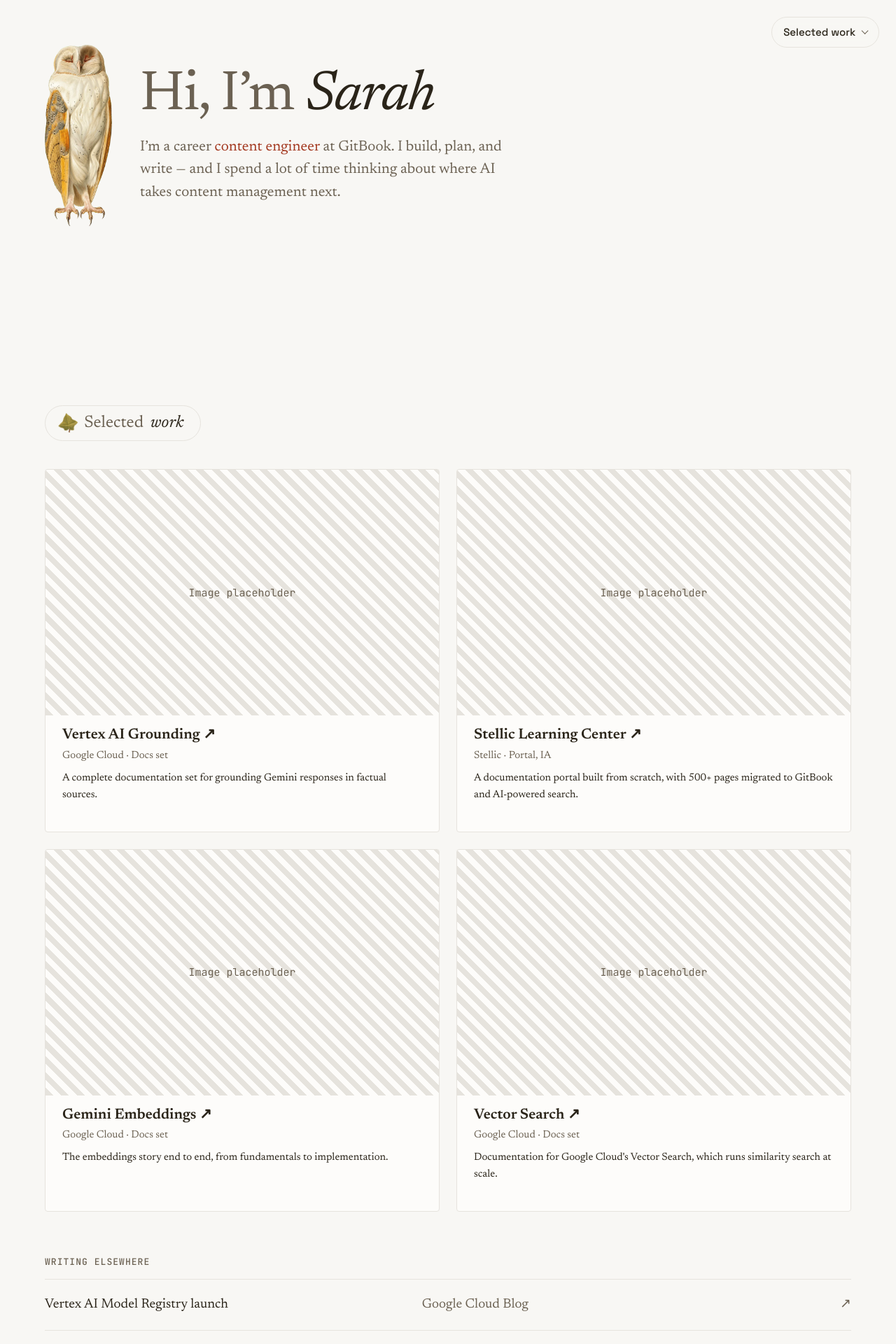
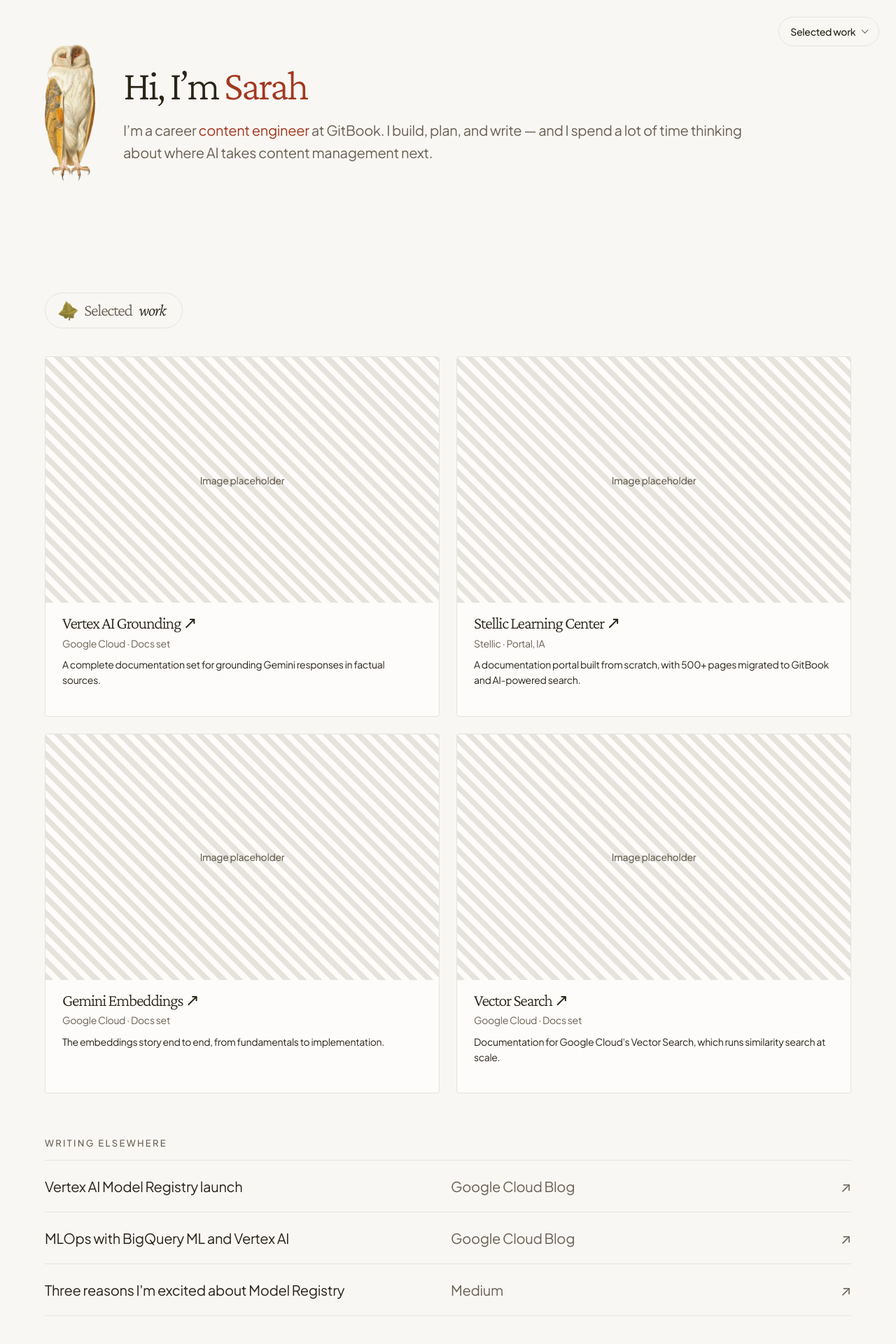
Before and after one commit to scrivera-dugan/site, a Jekyll site: the page built from index.md, in a window 1280 px wide. Shown: the top 1920 px of the page at 70% size. Built offline with Jekyll 4.4.1, drawn with Linux system fonts in a browser that asks for light colours; some of the changed text lies outside the part shown.

Commit message:
Rebuild the type system, tighten the page, trim the About section
Type
- One job per family: Crimson Pro 300 for headings and section titles,
  Plus Jakarta Sans for body, leads, lists and interface, JetBrains Mono
  300 for the long-form prose columns. Newsreader and Space Grotesk are
  dropped; the colophon no longer names fonts the site does not load.
- Sizes come from one scale rather than a pile of one-off values, and the
  display serif carries the tight tracking the face needs.
- The hero name is set in the accent rather than a separate face.

Spacing
- The owl was 6rem wide, which gave it a natural height of 259px against
  a 197px text block, so it was the tallest thing in the hero and padded
  it from the inside. At 4.5rem it matches the text and the hero loses
  60px it never needed.
- The first section was taking the full between-sections margin on top of
  the content padding, though it follows a hero that already has its own.
- Between-section spacing comes down from 152px to 96px.

Content
- Longer explanations run in two columns so the measure stays readable
  while the text uses the width of the page.
- Drop the two photos, the "Background" heading, the "Updated" line and
  the Download PDF button. Printing still works from the browser.
- GitBook shows a single year; the row template now handles a role with
  no end date instead of rendering a dangling dash, and the date column
  narrows to suit the shorter values.

Co-Authored-By: Claude Opus 5 <noreply@anthropic.com>

```diff
--- a/_data/resume.yml
+++ b/_data/resume.yml
@@ -16,8 +16,7 @@ experience:
     title: Founding Tech Docs Lead
     company: GitBook
     industry: Content Infrastructure
-    start: March 2026
-    end: Current
+    start: "2026"
 
   - id: stellic
     title: Founding Tech Docs Lead
--- a/_layouts/default.html
+++ b/_layouts/default.html
@@ -28,7 +28,7 @@
 
     <link rel="preconnect" href="https://fonts.googleapis.com">
     <link rel="preconnect" href="https://fonts.gstatic.com" crossorigin>
-    <link href="https://fonts.googleapis.com/css2?family=JetBrains+Mono:wght@400;500&family=Newsreader:ital,opsz,wght@0,6..72,400..600;1,6..72,400&family=Space+Grotesk:wght@500&display=swap" rel="stylesheet">
+    <link href="https://fonts.googleapis.com/css2?family=Crimson+Pro:ital,wght@0,300;0,400;1,300&family=JetBrains+Mono:wght@300;400&family=Plus+Jakarta+Sans:wght@400;500;700&display=swap" rel="stylesheet">
     <link rel="stylesheet" href="{{ '/styles.css' | relative_url }}">
 
     <!-- Google tag (gtag.js) -->
@@ -69,7 +69,7 @@
                 <img class="hero-icon" src="{{ '/images/owl.png' | relative_url }}" alt="" aria-hidden="true" width="300" height="810">
             </picture>
             <div class="hero-text">
-                <h1 class="hero-title">Hi, I&rsquo;m <em>Sarah</em></h1>
+                <h1 class="hero-title">Hi, I&rsquo;m <span class="hero-name">Sarah</span></h1>
                 <p class="sub">I&rsquo;m a career <span class="rotator" data-rotator>technical writer</span> at GitBook. I build, plan, and write &mdash; and I spend a lot of time thinking about where AI takes content management next.</p>
             </div>
         </div>
@@ -92,7 +92,7 @@
             <li><a href="{{ site.data.substack.link }}" rel="noopener">Substack</a></li>
         </ul>
         <div class="colophon">
-            <p>© {{ 'now' | date: "%Y" }} Sarah Dugan. Set in Newsreader and Space Grotesk. Colors after the pigments of a medieval Varro manuscript, Bodleian MS. Lat. class. d. 2.</p>
+            <p>© {{ 'now' | date: "%Y" }} Sarah Dugan. Set in Crimson Pro, Plus Jakarta Sans and JetBrains Mono. Colors after the pigments of a medieval Varro manuscript, Bodleian MS. Lat. class. d. 2.</p>
         </div>
     </footer>
 
--- a/index.md
+++ b/index.md
@@ -71,7 +71,7 @@ title: Home
         <span class="index-row">
             <span class="what">{{ job.title }}</span>
             <span class="where"><span class="co">{{ job.company }}</span>{% if job.industry %}<span class="industry">{{ job.industry }}</span>{% endif %}{% if job.location %}<span class="loc">{{ job.location }}</span>{% endif %}</span>
-            <span class="when">{{ job.start }} – {{ job.end }}</span>
+            <span class="when">{{ job.start }}{% if job.end %} &ndash; {{ job.end }}{% endif %}</span>
         </span>
         {%- comment -%}
         The bullets stay in the markup but are hidden on screen: the section
@@ -97,33 +97,24 @@ title: Home
     </li>
 {% endfor %}
 </ul>
-
-<div class="meta">
-<button class="button" type="button" onclick="window.print()">Download PDF</button>
-<span>Updated {{ r.updated | date: "%B %Y" }}</span>
-</div>
 </section>
 
 <section class="block" id="about" aria-labelledby="about-h">
 {% include section-head.html id="about-h" label="A little" title="about me" %}
-<h3>Background</h3>
 
-<img class="initial" src="{{ '/images/initial-s.jpg' | relative_url }}" alt="" aria-hidden="true"><span class="visually-hidden">S</span>arah grew up reading, writing, and watching all the movies she could get her hands on. As the middle child of five, she spent years working at her parents' bed and breakfast, where she met countless fascinating guests and made an equal number of beds.
+<div class="prose-columns">
+<p><img class="initial" src="{{ '/images/initial-s.jpg' | relative_url }}" alt="" aria-hidden="true"><span class="visually-hidden">S</span>arah grew up reading, writing, and watching all the movies she could get her hands on. As the middle child of five, she spent years working at her parents' bed and breakfast, where she met countless fascinating guests and made an equal number of beds.</p>
 
 <p>It was actually one of those guests who first suggested technical writing to Sarah when she was in high school and connected her with an internship at IBM, and the rest is history. A Boston native, Sarah is a New Englander at heart and is grateful for how it shaped her.</p>
 
-<div class="photo-pair">
-    <img src="{{ '/images/family.png' | relative_url }}" alt="Family photo" width="300" height="300" loading="lazy" decoding="async">
-    <img src="{{ '/images/s&b.png' | relative_url }}" alt="Sarah and Brian" width="300" height="300" loading="lazy" decoding="async">
-</div>
-
 <h3>Today</h3>
 
-<p>Sarah lives in Minneapolis and has become an academic nomad—she and her husband (a cognitive neuroscience professor) have moved four times since 2020. Living with someone who studies attention, memory, and learning has given her a front-row seat to understanding how the brain actually processes information. She's always connecting those insights back to her work: how do people absorb new concepts? What makes technical explanations stick?</p>
+<p>Sarah lives in Minneapolis and has become an academic nomad&mdash;she and her husband (a cognitive neuroscience professor) have moved four times since 2020. Living with someone who studies attention, memory, and learning has given her a front-row seat to understanding how the brain actually processes information. She's always connecting those insights back to her work: how do people absorb new concepts? What makes technical explanations stick?</p>
 
 <h3>Interests</h3>
 
 <p>When she's not working, you'll find her puttering, thrifting, crafting, and daydreaming story ideas.</p>
+</div>
 
 <p class="credit">Initial S from Varro, <em>De re rustica</em>, <a href="https://digital.bodleian.ox.ac.uk/objects/e2c7b068-4180-48a9-95a9-d0fa21109bdb/">MS. Lat. class. d. 2</a>, fol. 1r. Image: Bodleian Libraries, University of Oxford. <a href="https://creativecommons.org/licenses/by-nc/4.0/">CC BY-NC 4.0</a>.</p>
 </section>
--- a/styles.css
+++ b/styles.css
@@ -20,18 +20,30 @@
     --color-nav-bg: #F8F7F4;
     --color-thread: #C2A868;          /* gold */
 
-    /* Type: one job per family */
-    --font-display: 'Space Grotesk', 'Helvetica Neue', Arial, sans-serif;     /* headings, UI: modern voice */
-    --font-body: 'Newsreader', Georgia, 'Times New Roman', serif;             /* reading text: old-book voice */
-    --font-mono: 'JetBrains Mono', ui-monospace, SFMono-Regular, Menlo, monospace; /* footer only: machine voice */
+    /* Type: one job per family.
+       display = headings and section titles, a light serif set tight
+       ui      = the workhorse: body, leads, nav, labels, lists, buttons
+       mono    = long-form prose set in columns */
+    --font-display: 'Crimson Pro', Georgia, 'Times New Roman', serif;
+    --font-ui: 'Plus Jakarta Sans', system-ui, -apple-system, sans-serif;
+    --font-mono: 'JetBrains Mono', ui-monospace, SFMono-Regular, Menlo, monospace;
+    --font-text: var(--font-ui);
 
-    /* Five sizes on a 1.25 scale */
-    --size-15: 0.9375rem;
-    --size-19: 1.1875rem;
-    --size-21: 1.3125rem;
-    --size-24: 1.5rem;
-    --size-30: 1.875rem;
-    --size-58: 3.625rem;
+    /* Tracking: the light serif needs pulling in, the sans slightly */
+    --track-display: -0.05em;
+    --track-ui: -0.02em;
+
+    /* Type scale */
+    --step-display: clamp(2.5rem, 5vw, 3.75rem);
+    --step-h2: clamp(1.75rem, 3vw, 2.25rem);
+    --step-h3: 1.5rem;
+    --step-lead: 1.25rem;
+    --step-body: 1rem;
+    --step-small: 0.875rem;
+    --step-label: 0.8125rem;
+
+    /* The single accent: emphasis and links. Flips with the colour scheme. */
+    --accent: var(--color-rubric);
 
     --space-xs: 0.5rem;
     --space-sm: 1rem;
@@ -39,7 +51,7 @@
     --space-lg: 2.5rem;
     --space-xl: 4rem;
     --space-xxl: 6rem;
-    --space-section: 9.5rem;
+    --space-section: 6rem;
 
     --measure: 34rem;
     --measure-prose: 34rem;
@@ -80,8 +92,9 @@ html {
 }
 
 body {
-    font-family: var(--font-body);
-    font-size: var(--size-19);
+    font-family: var(--font-ui);
+    font-size: var(--step-body);
+    letter-spacing: var(--track-ui);
     line-height: 1.6;
     font-optical-sizing: auto;
     color: var(--color-text);
@@ -111,31 +124,78 @@ img {
    Typography
    ======================================== */
 
-/* Headings are content, so they take the serif. Space Grotesk is reserved
-   for interface: the corner pill, buttons and form labels. JetBrains Mono
-   is reserved for metadata: small labels, dates, the colophon. */
+/* Headings take the light display serif. The sans is the workhorse for
+   body, leads, lists and interface. Mono is reserved for the long-form
+   prose columns. */
 h1, h2, h3, h4, h5, h6 {
-    font-family: var(--font-body);
-    font-weight: 600;
-    line-height: 1.2;
-    letter-spacing: 0;
+    font-family: var(--font-display);
     color: var(--color-text);
     margin-bottom: var(--space-sm);
 }
 
 h1 {
-    font-size: var(--size-30);
+    font-weight: 300;
+    font-size: var(--step-display);
+    line-height: 1.09;
+    letter-spacing: var(--track-display);
     margin-bottom: var(--space-md);
 }
 
 h2 {
-    font-size: var(--size-24);
+    font-weight: 300;
+    font-size: var(--step-h2);
+    line-height: 1.09;
+    letter-spacing: var(--track-display);
     margin-top: var(--space-xl);
 }
 
 h3 {
-    font-size: var(--size-19);
+    font-weight: 300;
+    font-size: var(--step-h3);
+    line-height: 1.09;
+    letter-spacing: var(--track-display);
     margin-top: var(--space-lg);
+}
+
+/* Reading measure for running text */
+p {
+    max-width: 65ch;
+}
+
+.lead {
+    font-family: var(--font-text);
+    font-size: var(--step-lead);
+    line-height: 1.5;
+}
+
+/* Structure voice: uppercase, spaced, never a headline */
+.eyebrow,
+.label,
+.sub-label,
+.caption,
+.meta,
+.credit,
+button,
+.button,
+nav {
+    font-family: var(--font-ui);
+    font-weight: 500;
+}
+
+.eyebrow,
+.label,
+.sub-label {
+    font-size: var(--step-label);
+    text-transform: uppercase;
+    letter-spacing: 0.18em;
+}
+
+.caption,
+.meta,
+.credit {
+    font-size: var(--step-small);
+    text-transform: none;
+    letter-spacing: normal;
 }
 
 p {
@@ -143,7 +203,7 @@ p {
 }
 
 a {
-    color: var(--color-accent);
+    color: var(--accent);
     text-decoration: underline;
     text-decoration-thickness: 1px;
     text-underline-offset: 0.2em;
@@ -175,8 +235,8 @@ hr {
 }
 
 code, pre {
-    font-family: var(--font-mono);
-    font-size: 0.9em;
+    font-family: var(--font-ui);
+    font-size: var(--step-small);
 }
 
 code {
@@ -213,9 +273,9 @@ pre code {
     padding: var(--space-xs) var(--space-sm);
     background: var(--color-text);
     color: var(--color-bg);
-    font-family: var(--font-display);
+    font-family: var(--font-ui);
     font-weight: 500;
-    font-size: var(--size-15);
+    font-size: var(--step-small);
     border-radius: var(--radius);
 }
 
@@ -256,9 +316,9 @@ pre code {
     top: var(--space-md);
     right: var(--space-md);
     z-index: 50;
-    font-family: var(--font-display);
+    font-family: var(--font-ui);
     font-weight: 500;
-    font-size: var(--size-15);
+    font-size: var(--step-small);
 }
 
 .section-menu details > summary {
@@ -333,14 +393,14 @@ pre code {
 .section-menu ul a:hover,
 .section-menu ul a:focus-visible {
     background: var(--color-bg);
-    color: var(--color-rubric);
+    color: var(--accent);
 }
 
 @media (max-width: 40rem) {
     .section-menu {
         top: var(--space-sm);
         right: var(--space-sm);
-        font-size: 0.8125rem;
+        font-size: var(--step-label);
     }
 
     .section-menu details > summary {
@@ -352,9 +412,9 @@ pre code {
     max-width: 46rem;
     margin: 0 auto;
     padding: var(--space-md);
-    font-family: var(--font-display);
+    font-family: var(--font-ui);
     font-weight: 500;
-    font-size: var(--size-15);
+    font-size: var(--step-small);
 }
 
 .page-bar a {
@@ -395,7 +455,9 @@ pre code {
 
 .hero-lockup > picture {
     flex: none;
-    width: 6rem;
+    /* Sized so the owl's height matches the text beside it. Wider, and the
+       owl becomes the tallest thing in the hero and pads it from inside. */
+    width: 4.5rem;
     align-self: stretch;
     display: block;
 }
@@ -428,17 +490,17 @@ pre code {
 .hero-title {
     margin: 0;
     min-width: 0;
-    font-family: var(--font-body);
-    font-weight: 400;
-    font-size: clamp(2.5rem, 8vw, 5rem);
-    line-height: 1.05;
-    letter-spacing: -0.02em;
-    color: var(--color-text-secondary);
+    font-family: var(--font-display);
+    font-weight: 300;
+    font-size: var(--step-display);
+    line-height: 1.09;
+    letter-spacing: var(--track-display);
+    color: var(--color-text);
 }
 
-.hero-title em {
-    font-style: italic;
-    color: var(--color-text);
+/* The name carries the accent; everything else in the line stays ink. */
+.hero-name {
+    color: var(--accent);
 }
 
 .hero .sub {
@@ -449,7 +511,7 @@ pre code {
 /* The job title cycles; it crossfades so the sentence never jumps while
    a word is legible. */
 .rotator {
-    color: var(--color-rubric);
+    color: var(--accent);
     transition: opacity 0.35s ease;
 }
 
@@ -460,7 +522,7 @@ pre code {
 @media (max-width: 40rem) {
     :root {
         --gutter: 1.5rem;
-        --space-section: 5rem;
+        --space-section: 3.5rem;
     }
 
     .hero-lockup {
@@ -476,7 +538,7 @@ pre code {
     .hero .sub,
     .newsletter > p,
     .resume .summary {
-        font-size: var(--size-19);
+        font-size: var(--step-body);
     }
 }
 
@@ -496,8 +558,9 @@ pre code {
     display: flex;
     flex-wrap: wrap;
     gap: 0 var(--space-md);
-    font-family: var(--font-mono);
-    font-size: 0.8125rem;
+    font-family: var(--font-ui);
+    font-weight: 500;
+    font-size: var(--step-small);
 }
 
 .elsewhere li {
@@ -515,8 +578,8 @@ pre code {
 
 .label {
     margin: 0 0 var(--space-md);
-    font-family: var(--font-mono);
-    font-size: 0.8125rem;
+    font-family: var(--font-ui);
+    font-size: var(--step-label);
     font-weight: 500;
     letter-spacing: 0.08em;
     text-transform: uppercase;
@@ -529,6 +592,12 @@ pre code {
 
 /* The reveal only applies when JS can undo it, so the page is never
    left invisible if the script fails to run. */
+/* The first section follows the hero, which already carries its own
+   padding, so it does not need the full between-sections gap. */
+.block:first-child {
+    margin-top: 3.5rem;
+}
+
 .js .block {
     opacity: 0;
     transform: translateY(24px);
@@ -555,14 +624,47 @@ pre code {
 }
 
 /* Quiet metadata label, a clear step below the section pill. */
+/* Longer explanations run in two columns, so the measure stays readable
+   while the text still uses the width of the page. */
+.prose-columns {
+    font-family: var(--font-mono);
+    font-weight: 300;
+    font-size: var(--step-small);
+    line-height: 1.8;
+    columns: 2;
+    column-gap: var(--space-xl);
+    margin-bottom: var(--space-lg);
+}
+
+.prose-columns > * {
+    max-width: none;
+}
+
+.prose-columns p {
+    margin-bottom: var(--space-md);
+}
+
+/* Keep a subhead attached to the paragraph it introduces rather than
+   letting the column break between them. */
+.prose-columns h3 {
+    break-after: avoid;
+    break-inside: avoid;
+    margin-top: var(--space-md);
+}
+
+.prose-columns p:last-child {
+    margin-bottom: 0;
+}
+
+@media (max-width: 52rem) {
+    .prose-columns {
+        columns: 1;
+    }
+}
+
 .sub-label {
     margin-top: var(--space-xl);
     margin-bottom: var(--space-sm);
-    font-family: var(--font-mono);
-    font-size: 0.8125rem;
-    font-weight: 500;
-    letter-spacing: 0.08em;
-    text-transform: uppercase;
     color: var(--color-text-secondary);
 }
 
@@ -587,8 +689,9 @@ pre code {
     justify-content: center;
     background: repeating-linear-gradient(45deg, var(--color-border), var(--color-border) 8px, transparent 8px, transparent 16px);
     color: var(--color-text-secondary);
-    font-family: var(--font-mono);
-    font-size: var(--size-15);
+    font-family: var(--font-ui);
+    font-weight: 500;
+    font-size: var(--step-small);
 }
 
 .work-card .body {
@@ -597,8 +700,8 @@ pre code {
 
 .work-card h3 {
     margin: 0 0 4px;
-    font-size: var(--size-21);
-    font-weight: 600;
+    font-size: var(--step-h3);
+    font-weight: 300;
 }
 
 .work-card h3 a {
@@ -607,17 +710,17 @@ pre code {
 }
 
 .work-card h3 a:hover {
-    color: var(--color-rubric);
+    color: var(--accent);
 }
 
 .work-card .org {
     color: var(--color-text-secondary);
-    font-size: var(--size-15);
+    font-size: var(--step-small);
     margin-bottom: var(--space-xs);
 }
 
 .work-card p {
-    font-size: var(--size-15);
+    font-size: var(--step-small);
 }
 
 .writing {
@@ -642,13 +745,13 @@ pre code {
 }
 
 .writing .where {
-    font-family: var(--font-mono);
-    font-size: 0.75rem;
+    font-family: var(--font-ui);
+    font-size: var(--step-label);
     color: var(--color-text-secondary);
 }
 
 .writing a:hover .title {
-    color: var(--color-rubric);
+    color: var(--accent);
 }
 
 /* Newsletter */
@@ -656,9 +759,10 @@ pre code {
 .newsletter > p,
 .resume .summary,
 .hero .sub {
-    font-size: var(--size-21);
-    line-height: 1.55;
-    max-width: var(--measure-prose);
+    font-family: var(--font-ui);
+    font-size: var(--step-lead);
+    line-height: 1.6;
+    max-width: 62ch;
 }
 
 .newsletter .writing {
@@ -672,9 +776,9 @@ pre code {
 .subscribe label {
     display: block;
     margin-bottom: var(--space-xs);
-    font-family: var(--font-display);
+    font-family: var(--font-ui);
     font-weight: 500;
-    font-size: var(--size-15);
+    font-size: var(--step-small);
 }
 
 .subscribe .row {
@@ -705,20 +809,22 @@ pre code {
 }
 
 .subscribe .button:hover {
-    background: var(--color-rubric);
+    background: var(--accent);
     color: var(--color-on-accent);
 }
 
 .subscribe .hint {
+    font-family: var(--font-ui);
+    font-weight: 500;
     margin: var(--space-xs) 0 0;
-    font-family: var(--font-mono);
-    font-size: 0.75rem;
+    font-family: var(--font-ui);
+    font-size: var(--step-label);
     color: var(--color-text-secondary);
 }
 
 .closing {
     margin-top: var(--space-xl);
-    font-size: 1.3125rem;
+    font-size: var(--step-lead);
 }
 
 .button {
@@ -728,14 +834,14 @@ pre code {
     border-radius: var(--radius);
     background: var(--color-accent);
     color: var(--color-on-accent);
-    font-family: var(--font-display);
+    font-family: var(--font-ui);
     font-weight: 500;
-    font-size: var(--size-15);
+    font-size: var(--step-small);
     text-decoration: none;
 }
 
 .button:hover {
-    background: var(--color-rubric);
+    background: var(--accent);
     color: var(--color-on-accent);
 }
 
@@ -778,8 +884,8 @@ pre code {
     padding: var(--space-lg);
     text-align: center;
     color: var(--color-text-secondary);
-    font-family: var(--font-mono);
-    font-size: var(--size-15);
+    font-family: var(--font-ui);
+    font-size: var(--step-small);
 }
 
 .initial {
@@ -793,7 +899,7 @@ pre code {
 .credit {
     clear: both;
     margin-top: var(--space-xl);
-    font-size: var(--size-15);
+    font-size: var(--step-small);
     color: var(--color-text-secondary);
 }
 
@@ -814,13 +920,13 @@ pre code {
     flex-wrap: wrap;
     gap: var(--space-xs) var(--space-md);
     margin-top: var(--space-md);
-    font-family: var(--font-display);
+    font-family: var(--font-ui);
     font-weight: 500;
-    font-size: var(--size-15);
+    font-size: var(--step-small);
 }
 
 .jump a:hover {
-    color: var(--color-rubric);
+    color: var(--accent);
 }
 
 .resume-section {
@@ -842,7 +948,7 @@ pre code {
 
 .role h3 {
     margin: 0;
-    font-size: var(--size-19);
+    font-size: var(--step-body);
 }
 
 .role h3 a {
@@ -851,13 +957,13 @@ pre code {
 }
 
 .role h3 a:hover {
-    color: var(--color-rubric);
+    color: var(--accent);
 }
 
 .dates {
-    font-family: var(--font-display);
+    font-family: var(--font-ui);
     font-weight: 500;
-    font-size: var(--size-15);
+    font-size: var(--step-small);
     color: var(--color-text-secondary);
     white-space: nowrap;
     font-variant-numeric: tabular-nums;
@@ -892,16 +998,10 @@ pre code {
     margin-top: var(--space-xl);
     padding-top: var(--space-lg);
     border-top: 1px solid var(--color-border);
-    font-family: var(--font-display);
+    font-family: var(--font-ui);
     font-weight: 500;
-    font-size: var(--size-15);
+    font-size: var(--step-small);
     color: var(--color-text-secondary);
-}
-
-.resume .meta .button {
-    margin-top: 0;
-    border: 0;
-    cursor: pointer;
 }
 
 .print-only {
@@ -956,17 +1056,19 @@ pre code {
 }
 
 .sh-label {
-    font-family: var(--font-body);
-    font-weight: 400;
-    font-size: var(--size-24);
+    font-family: var(--font-display);
+    font-weight: 300;
+    font-size: var(--step-h3);
+    letter-spacing: var(--track-display);
     color: var(--color-text-secondary);
 }
 
 .sh-title {
-    font-family: var(--font-body);
+    font-family: var(--font-display);
     font-style: italic;
-    font-weight: 400;
-    font-size: var(--size-24);
+    font-weight: 300;
+    font-size: var(--step-h3);
+    letter-spacing: var(--track-display);
     color: var(--color-text);
 }
 
@@ -982,7 +1084,7 @@ pre code {
 
     .sh-label,
     .sh-title {
-        font-size: var(--size-19);
+        font-size: var(--step-body);
     }
 }
 
@@ -1009,7 +1111,7 @@ pre code {
     /* A fixed final column, not auto: each row is its own grid, so an auto
        track would size to that row's own date and the columns would not
        line up from row to row or list to list. */
-    grid-template-columns: minmax(0, 1.35fr) minmax(0, 1fr) 13rem;
+    grid-template-columns: minmax(0, 1.35fr) minmax(0, 1fr) 8.5rem;
     column-gap: var(--space-md);
     align-items: baseline;
     padding: var(--space-md) 0;
@@ -1022,30 +1124,30 @@ pre code {
 .index-row .what,
 .index-row .where,
 .index-row .when {
-    font-size: var(--size-19);
-    line-height: 1.3;
+    font-size: var(--step-lead);
+    line-height: 1.25;
 }
 
 .index-row .what {
-    font-family: var(--font-body);
+    font-family: var(--font-ui);
 }
 
 .index-row .where {
-    font-family: var(--font-body);
+    font-family: var(--font-ui);
     color: var(--color-text-secondary);
 }
 
 /* A second line under the first column, e.g. a minor under a degree */
 .index-row .note {
     grid-column: 1;
-    font-size: var(--size-15);
+    font-size: var(--step-small);
     color: var(--color-text-secondary);
 }
 
 /* The employer carries the row; the industry sits on the line beneath it. */
 .index-row .co {
     display: block;
-    color: var(--color-rubric);
+    color: var(--accent);
 }
 
 .index-row .industry {
@@ -1054,36 +1156,18 @@ pre code {
 }
 
 .index-row .when {
-    font-family: var(--font-body);
+    font-family: var(--font-ui);
     color: var(--color-text-secondary);
     text-align: right;
     white-space: nowrap;
 }
 
 a.index-row:hover .what {
-    color: var(--color-rubric);
+    color: var(--accent);
 }
 
 .index-list + .meta {
     border-top: none;
-}
-
-/* About: the two round photos */
-.photo-pair {
-    display: flex;
-    justify-content: center;
-    gap: var(--space-lg);
-    margin: var(--space-lg) 0;
-    flex-wrap: wrap;
-}
-
-.photo-pair img {
-    width: 300px;
-    height: 300px;
-    max-width: 100%;
-    object-fit: cover;
-    border-radius: 50%;
-    box-shadow: 0 4px 12px rgba(0, 0, 0, 0.1);
 }
 
 @media (max-width: 40rem) {
@@ -1229,7 +1313,7 @@ a.index-row:hover .what {
 
     .resume .contact {
         margin: 4pt 0 0;
-        font-family: var(--font-display);
+        font-family: var(--font-ui);
         font-size: 9.5pt;
         color: var(--color-text-secondary);
     }
@@ -1289,8 +1373,10 @@ a.index-row:hover .what {
 
 .colophon p {
     margin: 0;
-    font-family: var(--font-mono);
-    font-size: 0.75rem;
+    max-width: 65ch;
+    font-family: var(--font-ui);
+    font-weight: 500;
+    font-size: var(--step-small);
     line-height: 1.7;
     color: var(--color-text-secondary);
 }
```
